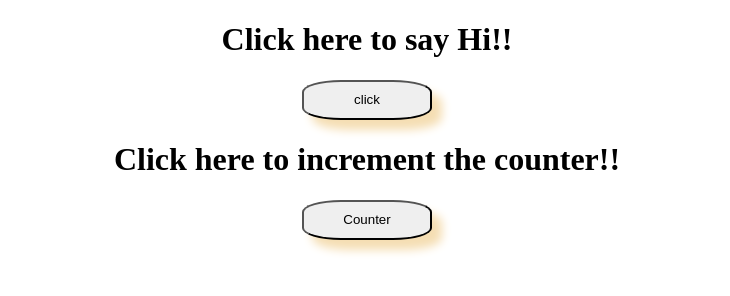
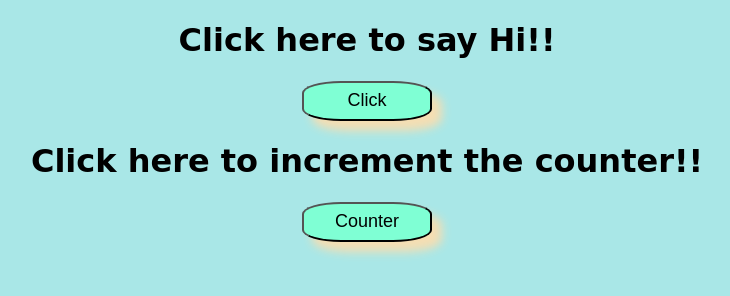
Before and after one commit to minuk0612/js-intro, a plain HTML site: page index.html in a window 1280 px wide. Shown: the whole page, without its empty margins (273-1003 px from the left). Drawn offline with Linux system fonts and the light colour scheme.

Commit message:
commit to master

```diff
--- a/index.html
+++ b/index.html
@@ -6,14 +6,20 @@
 <style>
     body{
         text-align: center;
+        background-color: rgb(169, 231, 231);
     }
 button{
     width: 130px;
     height:40px;
     border-radius: 30%;
     box-shadow: 10px 10px 10px  wheat;
+    background-color: aquamarine;
+    font-size: large;
 }
+h1,h3{
+    font-family:cursive;
 
+}
 
 </style>
 
@@ -22,7 +28,7 @@ button{
 
 <script>
 function myfunc() {
-  var person = prompt("Please enter your name", "Human");
+  var person = prompt("Please enter your name", "Hooman");
   document.getElementById("demo1").innerHTML = "Hello "+ person + "!! How was your day??"
 }
 
@@ -41,7 +47,7 @@ function myFunction() {
 </head>
 <body>
 <h1>Click here to say Hi!!</h1>
-<button onclick="myfunc()">click</button>
+<button onclick="myfunc()">Click</button>
 <h3 id="demo1"></h3>
 
 
```
